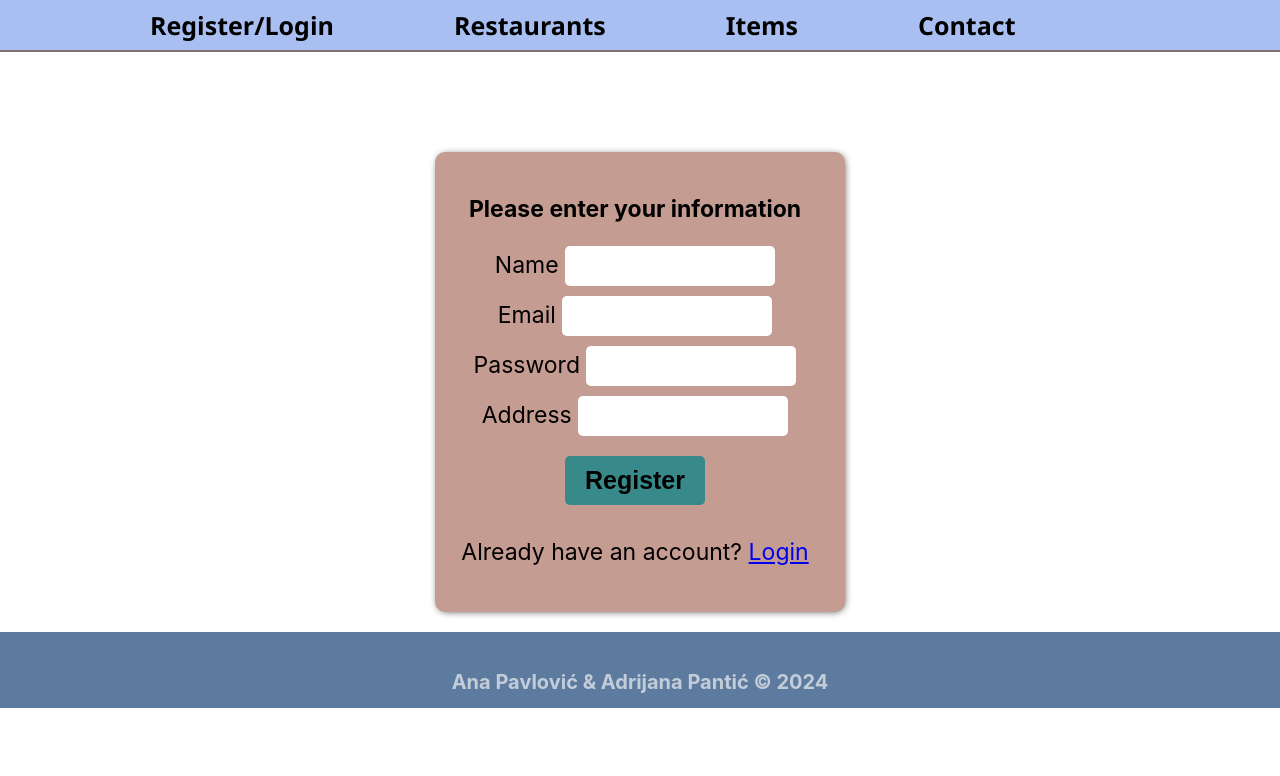
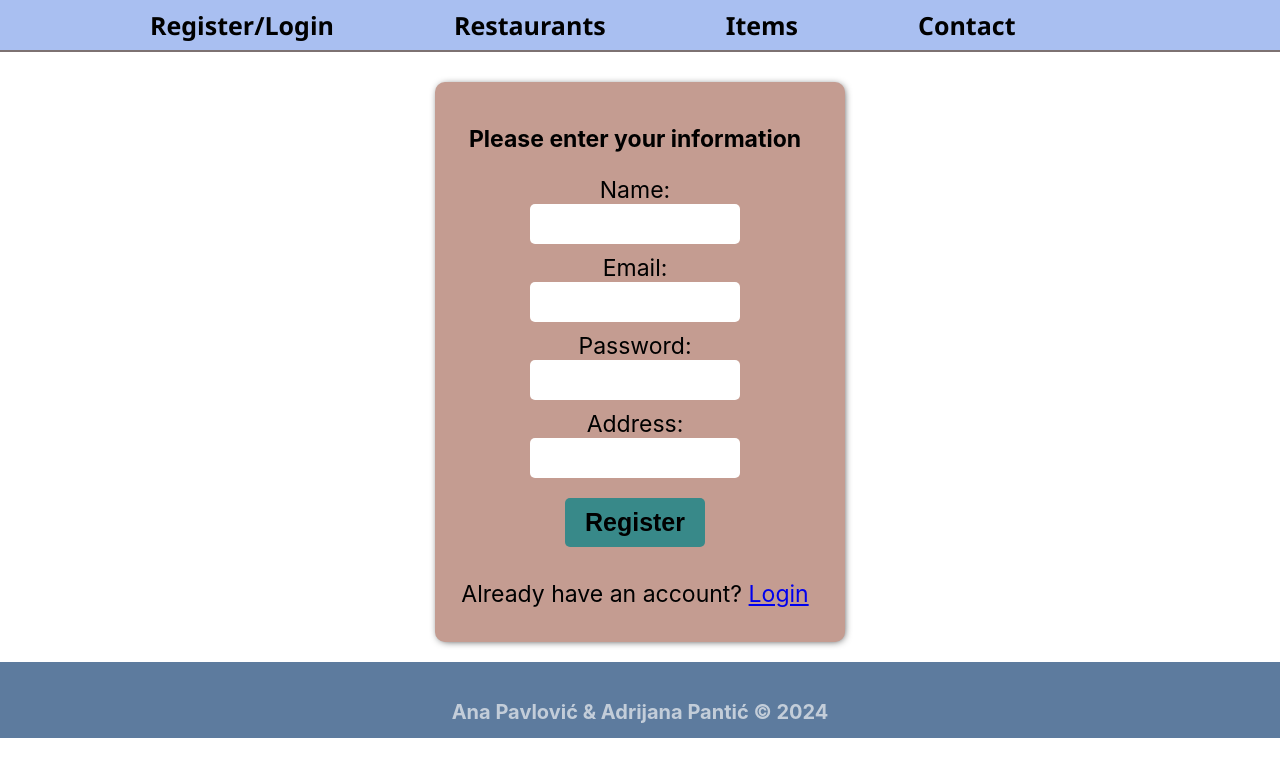
Before and after one commit to elab-development/internet-tehnologije-projekat-porucivanjehrane_2020_0184, a React (Create React App) app: page / in a window 1280 px wide. Shown: the top 776 px of the page. Built offline with nearby package versions, Linux system fonts and the light colour scheme.

Commit message:
A few small changes in design and for contact form

```diff
--- a/src/App.css
+++ b/src/App.css
@@ -239,17 +239,18 @@ textarea {
 
 .login-wrapper {
   width: 400px;
-  height: 450px;
-  margin: 100px auto 0;
+  height: 550px;
+  margin: 30px auto 0;
   background: #c49c91;
   border-radius: 10px;
   box-shadow: 1px 1px 8px -3px #000;
-  text-align: center;
+  text-align: start;
   padding: 10px 10px 0 0;
   font-size: 23px;
 }
 .login-wrapper form {
   padding: 10px;
+  text-align: center;
 }
 
 .input-form {
@@ -260,6 +261,7 @@ textarea {
   width: 200px;
   margin-bottom: 10px;
   font-size: 20px;
+  text-align: center;
 }
 
 .button-ToTop {
--- a/src/components/CartItem.jsx
+++ b/src/components/CartItem.jsx
@@ -14,7 +14,10 @@ const CartItem = ({ item }) => {
       />
       <div className="itemCard-body">
         <h3 className="itemCard-title">{item.name}</h3>
-        <p className="itemCard-text">{item.meal_description} </p>
+        <p className="itemCard-text">
+          {item.meal_description} <br></br>
+          <b>Restoran: {item.restaurant}</b>
+        </p>
         <p className="itemCard-price"> Cena: {item.price}</p>
         <h3> Amount: {item.amount}</h3>
         <h3> Total price: {(total_price += item.price * item.amount)}</h3>
--- a/src/components/Contact.jsx
+++ b/src/components/Contact.jsx
@@ -1,6 +1,20 @@
 import React from "react";
 
 const Contact = () => {
+  const handleSendMessage = (event) => {
+    event.preventDefault();
+    const name = document.getElementById("name").value;
+    const email = document.getElementById("email").value;
+    const message = document.getElementById("message").value;
+
+    sessionStorage.setItem("name", name);
+    sessionStorage.setItem("email", email);
+    sessionStorage.setItem("message", message);
+
+    document.getElementById("name").value = "";
+    document.getElementById("email").value = "";
+    document.getElementById("message").value = "";
+  };
   return (
     <div>
       <h3 className="contactTitle">Contact us</h3>
@@ -17,7 +31,9 @@ const Contact = () => {
           <label htmlFor="message">Your message:</label>
           <textarea id="message" name="message" rows="4" required></textarea>
         </div>
-        <button class="buttonContact">Send the message :)</button>
+        <button class="buttonContact" onClick={handleSendMessage}>
+          Send the message :)
+        </button>
       </form>
     </div>
   );
--- a/src/components/Login.jsx
+++ b/src/components/Login.jsx
@@ -53,21 +53,21 @@ const Login = ({ addToken, addUser, currentUser }) => {
   };
 
   return (
-    <section className="vh-100 gradient-custom">
-      <div className="container py-5 h-100">
-        <div className="row d-flex justify-content-center align-items-center h-100">
-          <div className="col-12 col-md-8 col-lg-6 col-xl-5">
-            <div
-              className="card bg-dark text-white"
-              style={{ borderRadius: 1 + "rem" }}
-            >
+    <section>
+      <div style={{ borderRadius: 1 + "rem" }}>
         <div className="login-wrapper">
           <form onSubmit={handleLogin}>
             <div>
-                    <p>Please enter your email and password</p>
+              <p>
+                <b>Please enter your email and password</b>
+              </p>
 
               <div>
-                      <label>Email </label>
+                <div>
+                  <label style={{ textAlign: "start" }}>
+                    Email: <br></br>
+                  </label>
+                </div>
                 <input
                   className="input-form"
                   type="text"
@@ -78,7 +78,11 @@ const Login = ({ addToken, addUser, currentUser }) => {
               </div>
 
               <div>
-                      <label htmlFor="typePasswordX">Password </label>
+                <div>
+                  <label>
+                    Password: <br></br>
+                  </label>
+                </div>
                 <input
                   className="input-form"
                   type="password"
@@ -87,8 +91,9 @@ const Login = ({ addToken, addUser, currentUser }) => {
                   onInput={handleInput}
                 />
               </div>
-
+              <center>
                 <Button type="submit" text="Login" />
+              </center>
             </div>
 
             <div>
@@ -99,9 +104,7 @@ const Login = ({ addToken, addUser, currentUser }) => {
           </form>
         </div>
       </div>
-          </div>
-        </div>
-      </div>
+
       <br></br>
     </section>
   );
--- a/src/components/OneRestaurant.jsx
+++ b/src/components/OneRestaurant.jsx
@@ -12,6 +12,10 @@ const OneRestaurant = ({ restaurant }) => {
         <h3>{restaurant.name}</h3>
         <p>{restaurant.description} </p>
         <p>
+          <b>Adresa: </b>
+          {restaurant.address}
+        </p>
+        <p>
           <b>Kontakt telefon:</b> {restaurant.contact_phone_number}
         </p>
       </div>
--- a/src/components/Register.jsx
+++ b/src/components/Register.jsx
@@ -61,14 +61,8 @@ const Register = () => {
   }
 
   return (
-    <section className="vh-100 gradient-custom">
-      <div className="container py-3 h-50">
-        <div className="row d-flex justify-content-center align-items-center h-90">
-          <div className="col-12 col-md-8 col-lg-6 col-xl-5">
-            <div
-              className="card bg-dark text-white"
-              style={{ borderRadius: 1 + "rem" }}
-            >
+    <section>
+      <div style={{ borderRadius: 1 + "rem" }}>
         <div className="login-wrapper">
           <form onSubmit={handleRegister}>
             <div>
@@ -77,7 +71,11 @@ const Register = () => {
               </p>
 
               <div>
-                      <label>Name </label>
+                <div>
+                  <label style={{ textAlign: "start" }}>
+                    Name: <br></br>
+                  </label>
+                </div>
                 <input
                   className="input-form"
                   type="text"
@@ -88,7 +86,11 @@ const Register = () => {
               </div>
 
               <div>
-                      <label>Email </label>
+                <div>
+                  <label style={{ textAlign: "start" }}>
+                    Email: <br></br>
+                  </label>
+                </div>
                 <input
                   className="input-form"
                   type="text"
@@ -99,7 +101,11 @@ const Register = () => {
               </div>
 
               <div>
-                      <label>Password </label>
+                <div>
+                  <label style={{ textAlign: "start" }}>
+                    Password: <br></br>
+                  </label>
+                </div>
                 <input
                   className="input-form"
                   type="password"
@@ -110,7 +116,11 @@ const Register = () => {
               </div>
 
               <div>
-                      <label>Address </label>
+                <div>
+                  <label style={{ textAlign: "start" }}>
+                    Address: <br></br>
+                  </label>
+                </div>
                 <input
                   className="input-form"
                   type="text"
@@ -134,9 +144,7 @@ const Register = () => {
           </form>
         </div>
       </div>
-          </div>
-        </div>
-      </div>
+
       <br></br>
     </section>
   );
```
Lines whose indentation alone changed are shown as unchanged.
